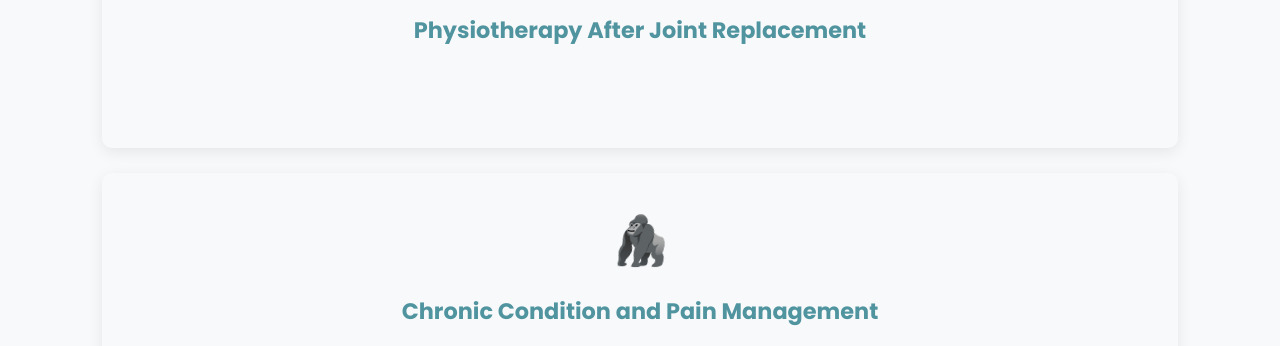
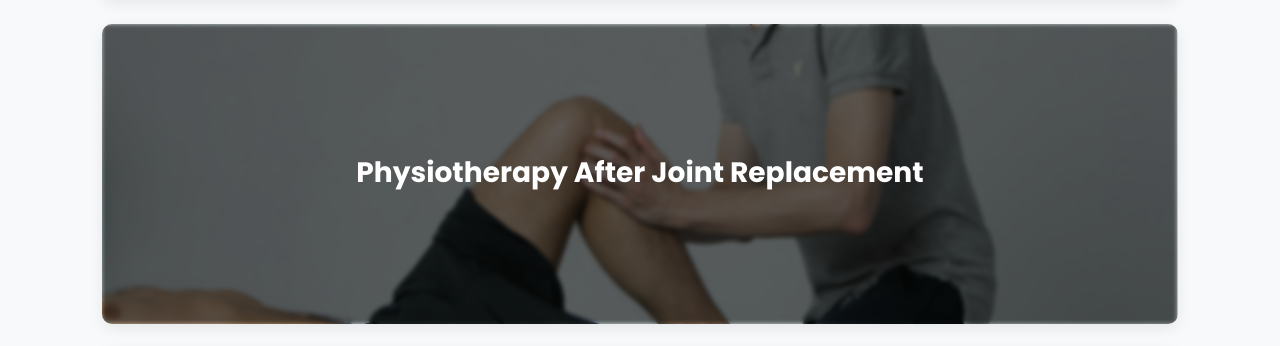
Before and after one commit to sonnel2308/kenneth-mobile-physio, a Flask app: page / in a window 1280 px wide. Shown: the part 1923-2269 px from the top of the page. Run offline with Flask 3, Linux system fonts and the light colour scheme.

Commit message:
add backgrounds to service cards in home page

```diff
--- a/flask_app/static/css/home.css
+++ b/flask_app/static/css/home.css
@@ -76,10 +76,15 @@
 .service-card {
     text-align: center;
     flex-basis: 20vw;
-    padding: 30px;
     border-radius: 10px;
     box-shadow: 0 4px 15px rgba(0, 0, 0, 0.08);
     transition: transform 0.3s;
+    overflow: hidden;
+    position: relative;
+    min-height: 300px;
+    background-image: var(--card-image);
+    background-size: cover;
+    background-position: center;
 }
 
 .service-card:hover {
@@ -88,16 +93,16 @@
     cursor: pointer;
 }
 
-.service-card .service-icon {
-    font-size: 3rem;
-    display: block;
-    margin-bottom: 15px;
-}
-
-.service-card h3 {
-    color: var(--color-primary);
-    margin-bottom: 10px;
-    font-size: 1.4rem;
+.service-card-overlay {
+    color: white;
+    font-size: 1.5rem;
+    height: 100%;
+    margin: 0;
+    padding: 30px;
+    display: flex;
+    justify-content: center;
+    align-items: center;
+    backdrop-filter: blur(2px) brightness(0.4);
 }
 
 /* SLIDER */
--- a/flask_app/templates/index.html
+++ b/flask_app/templates/index.html
@@ -37,33 +37,40 @@
             <h2>Our Services</h2>
             <div class="services-description">Our mobile physiotherapy services are designed to support your health, mobility and quality of life.</div>
             <div class="service-grid">
-                <div class="service-card">
-                    <i class="service-icon">👵</i>
+                <div class="service-card" style="--card-image: url('/static/images/service-cards/aged-care.png')">
+                    <div class="service-card-overlay">
                         <h3>Aged Care Physiotherapy (Support At Home Program)</h3>
                     </div>
-                <div class="service-card">
-                    <i class="service-icon">📰</i>
+                </div>
+                <div class="service-card" style="--card-image: url('/static/images/service-cards/physio-for-ndis.png')">
+                    <div class="service-card-overlay">
                         <h3>Physiotherapy for NDIS Participants</h3>
                     </div>
-                <div class="service-card">
-                    <i class="service-icon">👩‍🦽</i>
+                </div>
+                <div class="service-card" style="--card-image: url('/static/images/service-cards/fall-prevention-balance-training.jpg')">
+                    <div class="service-card-overlay">
                         <h3>Falls prevention and Balance Training</h3>
                     </div>
-                <div class="service-card">
-                    <i class="service-icon">🐱</i>
+                </div>
+                <div class="service-card" style="--card-image: url('/static/images/service-cards/post-joint-replacement.jpg')">
+                    <div class="service-card-overlay">
                         <h3>Physiotherapy After Joint Replacement</h3>
                     </div>
-                <div class="service-card">
-                    <i class="service-icon">🦍</i>
-                    <h3>Chronic Condition and Pain Management</h3>
                 </div>
-                <div class="service-card">
-                    <i class="service-icon">⚖</i>
+                <div class="service-card" style="--card-image: url('/static/images/service-cards/mobility-aid-training.jpg')">
+                    <div class="service-card-overlay">
                         <h3>Mobility Aids & Training</h3>
                     </div>
-                <div class="service-card">
-                    <i class="service-icon">👩‍⚕️</i>
+                </div>
+                <div class="service-card" style="--card-image: url('/static/images/service-cards/neurological-physio.jpg')">
+                    <div class="service-card-overlay">
                         <h3>Neurological Physiotherapy</h3>
+                    </div>
+                </div>
+                <div class="service-card" style="--card-image: url('/static/images/service-cards/chronic-conditions.jpg')">
+                    <div class="service-card-overlay">
+                        <h3>Chronic Condition & Pain Management</h3>
+                    </div>
                 </div>
             </div>
         </div>
```
Also changed, not shown: flask_app/static/images/service-cards/chronic-conditions.jpg (added), flask_app/static/images/service-cards/physio-for-ndis.png (added), flask_app/static/images/service-cards/post-joint-replacement.jpg (added), flask_app/static/images/stock-photo.png (deleted), 4 other files. Lines whose indentation alone changed are shown as unchanged.
